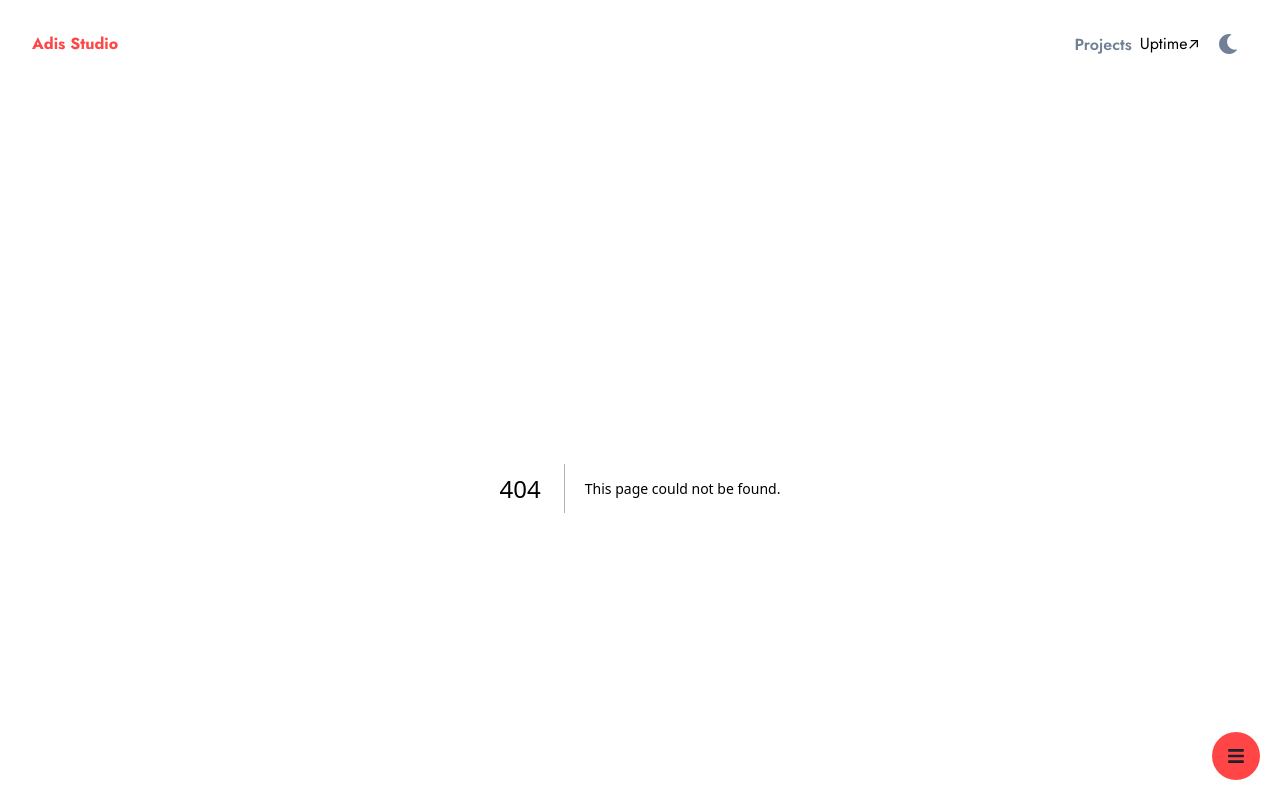
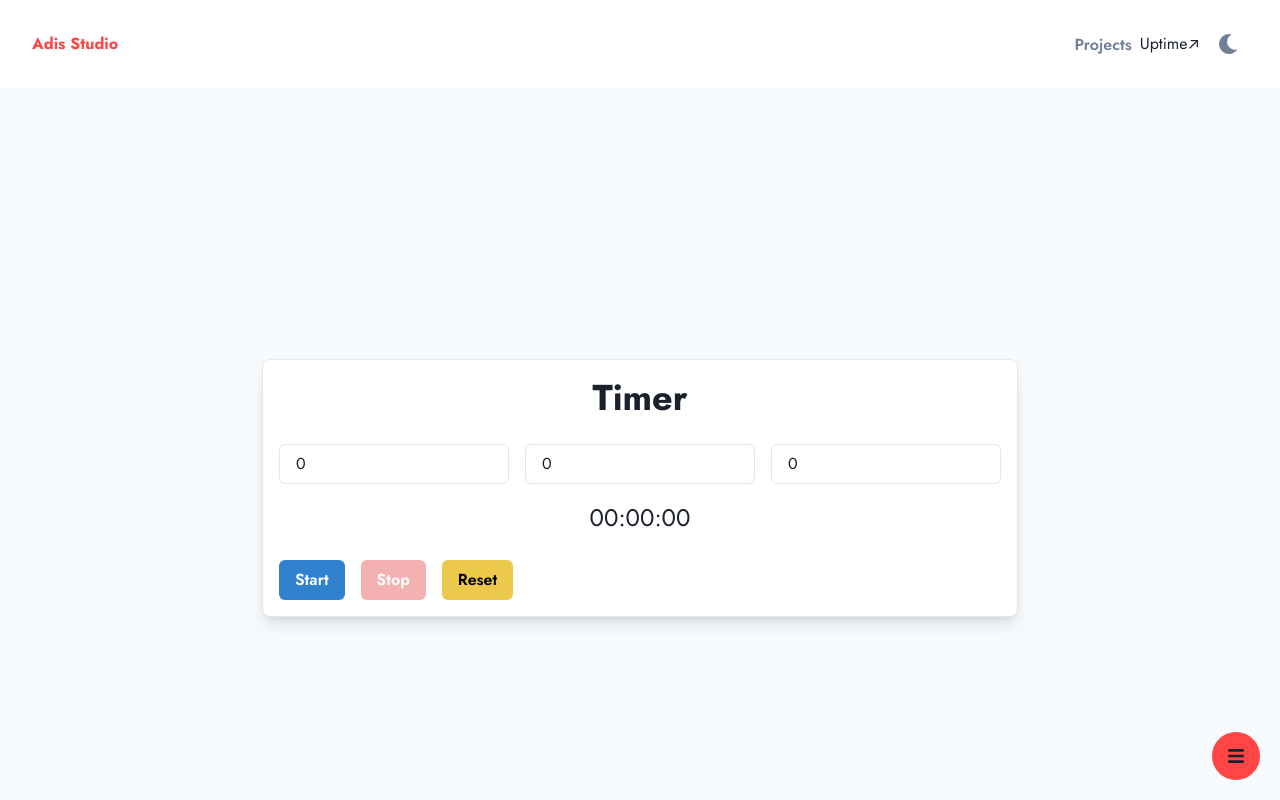
Before and after one commit to adityaREDFLAG/Adis-Site, a Next.js app: page /timer in a window 1280 px wide. Before the commit this address had no page. Shown: the top 800 px of the page. Built offline with nearby package versions, Linux system fonts and the light colour scheme.

Commit message:
Create timer.tsx

```diff
--- /dev/null
+++ b/src/pages/timer.tsx
@@ -0,0 +1,100 @@
+import React, { useState, useEffect } from 'react';
+import { NextSeo } from 'next-seo';
+import { Center, Box, Heading, Input, Button, VStack, HStack, Text } from '@chakra-ui/react';
+import type { NextPage } from 'next';
+
+const Timer: NextPage = () => {
+  const [hours, setHours] = useState<number>(0);
+  const [minutes, setMinutes] = useState<number>(0);
+  const [seconds, setSeconds] = useState<number>(0);
+  const [timeLeft, setTimeLeft] = useState<number | null>(null);
+  const [isRunning, setIsRunning] = useState<boolean>(false);
+
+  useEffect(() => {
+    let timer: NodeJS.Timeout;
+    if (isRunning && timeLeft !== null && timeLeft > 0) {
+      timer = setTimeout(() => {
+        setTimeLeft(timeLeft - 1);
+      }, 1000);
+    } else if (timeLeft === 0) {
+      setIsRunning(false);
+    }
+    return () => clearTimeout(timer);
+  }, [isRunning, timeLeft]);
+
+  const startTimer = () => {
+    const totalSeconds = hours * 3600 + minutes * 60 + seconds;
+    setTimeLeft(totalSeconds);
+    setIsRunning(true);
+  };
+
+  const stopTimer = () => {
+    setIsRunning(false);
+  };
+
+  const resetTimer = () => {
+    setIsRunning(false);
+    setTimeLeft(null);
+    setHours(0);
+    setMinutes(0);
+    setSeconds(0);
+  };
+
+  const formatTime = (time: number) => {
+    const hrs = Math.floor(time / 3600);
+    const mins = Math.floor((time % 3600) / 60);
+    const secs = time % 60;
+    return `${hrs.toString().padStart(2, '0')}:${mins.toString().padStart(2, '0')}:${secs.toString().padStart(2, '0')}`;
+  };
+
+  return (
+    <>
+      <NextSeo title="Timer" titleTemplate="%s" />
+      <Center minH="100vh" p={8} bg="gray.50">
+        <Box textAlign="center" p={4} borderWidth={1} borderRadius="lg" boxShadow="lg" bg="white">
+          <Heading as="h1" size="xl" mb={6}>
+            Timer
+          </Heading>
+          <VStack spacing={4} mb={6}>
+            <HStack spacing={4}>
+              <Input
+                type="number"
+                placeholder="Hours"
+                value={hours}
+                onChange={(e) => setHours(Number(e.target.value))}
+              />
+              <Input
+                type="number"
+                placeholder="Minutes"
+                value={minutes}
+                onChange={(e) => setMinutes(Number(e.target.value))}
+              />
+              <Input
+                type="number"
+                placeholder="Seconds"
+                value={seconds}
+                onChange={(e) => setSeconds(Number(e.target.value))}
+              />
+            </HStack>
+            <Text fontSize="2xl">
+              {timeLeft !== null ? formatTime(timeLeft) : '00:00:00'}
+            </Text>
+          </VStack>
+          <HStack spacing={4}>
+            <Button colorScheme="blue" onClick={startTimer} isDisabled={isRunning}>
+              Start
+            </Button>
+            <Button colorScheme="red" onClick={stopTimer} isDisabled={!isRunning}>
+              Stop
+            </Button>
+            <Button colorScheme="yellow" onClick={resetTimer}>
+              Reset
+            </Button>
+          </HStack>
+        </Box>
+      </Center>
+    </>
+  );
+};
+
+export default Timer;
```
